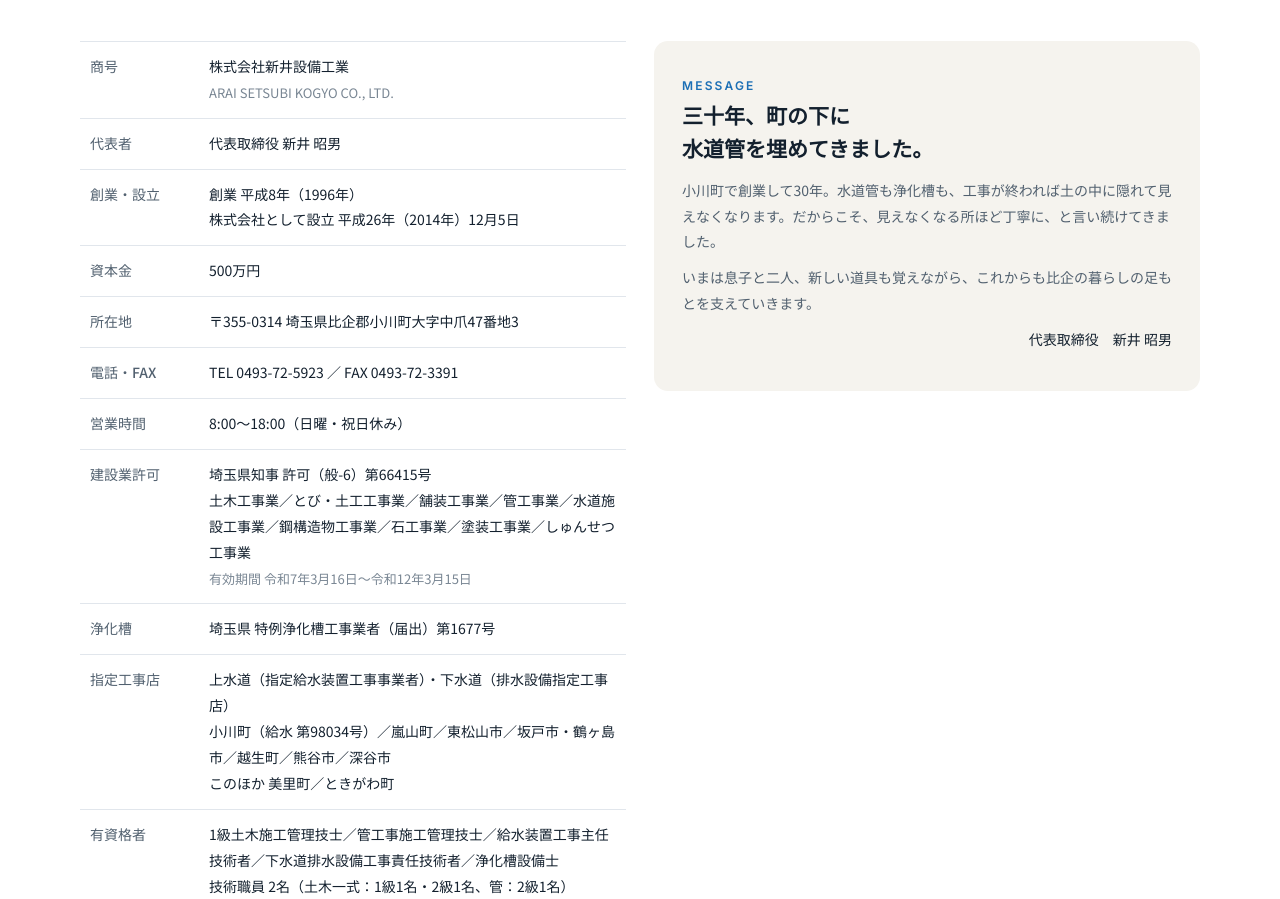
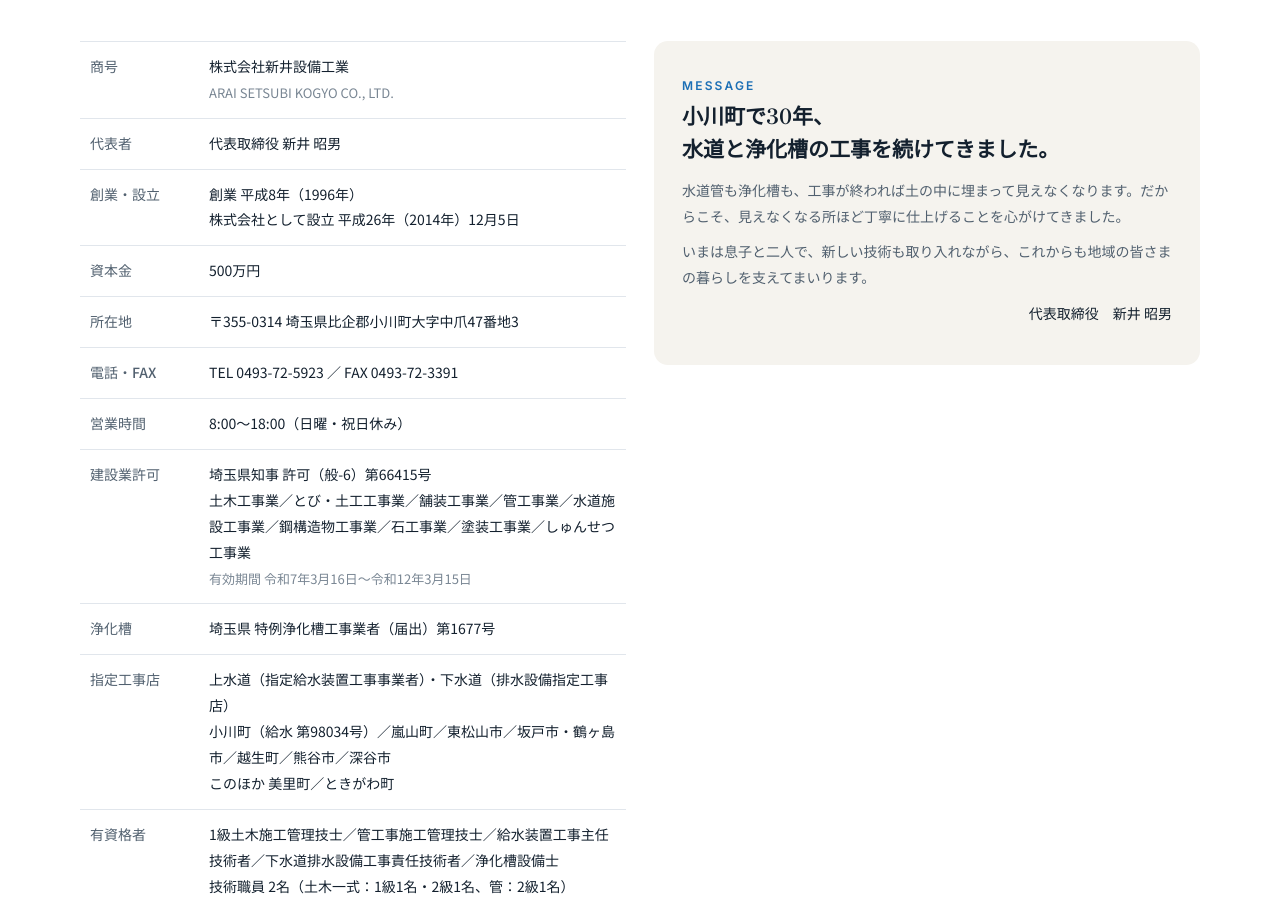
Before and after one commit to akira5065/akira5065.github.io, a plain HTML site: page index.html in a window 1280 px wide. Shown: the part 10263-11162 px from the top of the page. Drawn offline with Linux system fonts and the light colour scheme.

Commit message:
会社概要の社長メッセージの言い回しを直す
Co-Authored-By: Claude Opus 5.5 <noreply@anthropic.com>

```diff
--- a/index.html
+++ b/index.html
@@ -902,9 +902,9 @@ footer nav a{text-decoration:none}
       </table>
       <div class="message">
         <span class="en" style="color:var(--blue)">Message</span>
-        <h3>三十年、町の下に<br>水道管を埋めてきました。</h3>
-        <p>小川町で創業して30年。水道管も浄化槽も、工事が終われば土の中に隠れて見えなくなります。だからこそ、見えなくなる所ほど丁寧に、と言い続けてきました。</p>
-        <p>いまは息子と二人、新しい道具も覚えながら、これからも比企の暮らしの足もとを支えていきます。</p>
+        <h3>小川町で30年、<br>水道と浄化槽の<span style="display:inline-block">工事を続けてきました。</span></h3>
+        <p>水道管も浄化槽も、工事が終われば土の中に埋まって見えなくなります。だからこそ、見えなくなる所ほど丁寧に仕上げることを心がけてきました。</p>
+        <p>いまは息子と二人で、新しい技術も取り入れながら、これからも地域の皆さまの暮らしを支えてまいります。</p>
         <p class="sign">代表取締役　新井 昭男</p>
       </div>
     </div>
```
